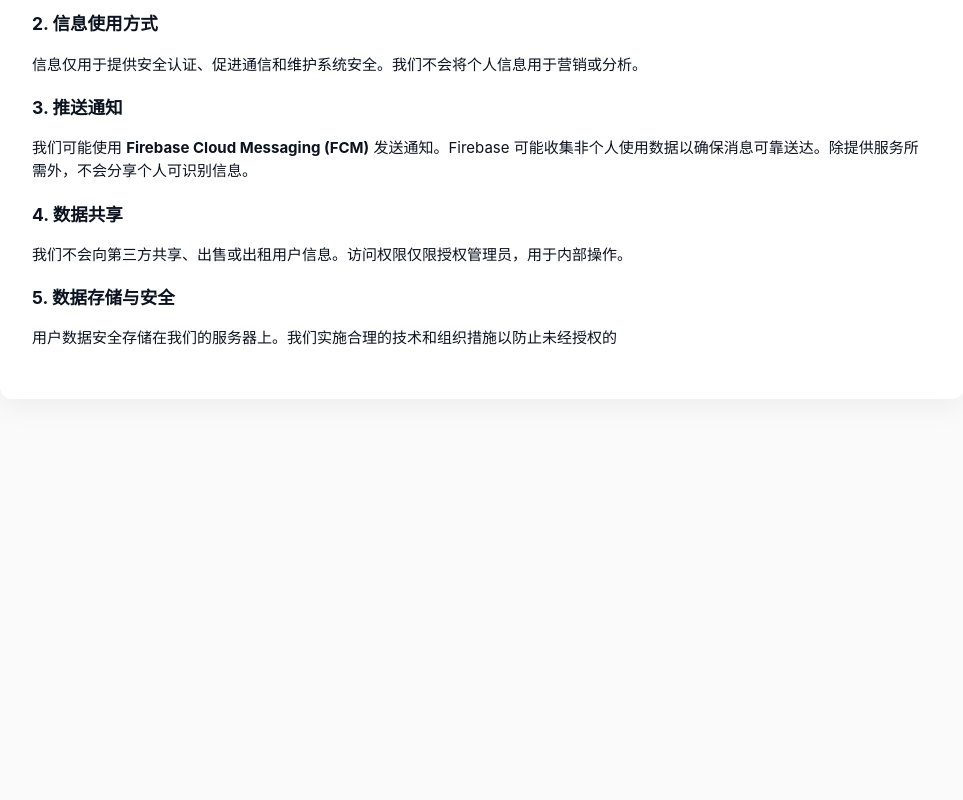
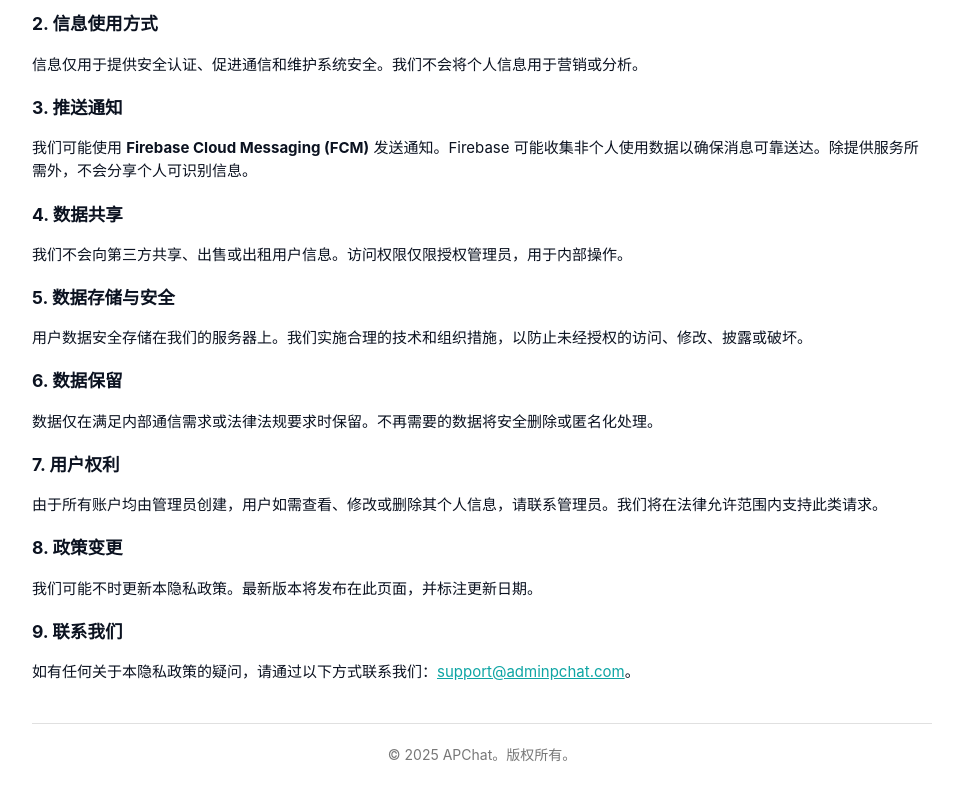
Before and after one commit to apchat-dev/apchat-privacy, a plain HTML site: page privacy-zh.html in a window 1280 px wide. Shown: the part 402-1202 px from the top of the page, without its empty margins (158-1121 px from the left). Before the commit the page ends 833 px from the top, so only its background shows below. Drawn offline with Linux system fonts and the light colour scheme.

Commit message:
feat(App): Update privacy-zh.html

```diff
--- a/privacy-zh.html
+++ b/privacy-zh.html
@@ -110,4 +110,41 @@
     <section aria-labelledby="storage">
       <h3 style="margin:0 0 8px 0">5. 数据存储与安全</h3>
       <p id="storage">
-        用户数据安全存储在我们的服务器上。我们实施合理的技术和组织措施以防止未经授权的
+        用户数据安全存储在我们的服务器上。我们实施合理的技术和组织措施，以防止未经授权的访问、修改、披露或破坏。
+      </p>
+    </section>
+
+    <section aria-labelledby="retention">
+      <h3 style="margin:0 0 8px 0">6. 数据保留</h3>
+      <p id="retention">
+        数据仅在满足内部通信需求或法律法规要求时保留。不再需要的数据将安全删除或匿名化处理。
+      </p>
+    </section>
+
+    <section aria-labelledby="rights">
+      <h3 style="margin:0 0 8px 0">7. 用户权利</h3>
+      <p id="rights">
+        由于所有账户均由管理员创建，用户如需查看、修改或删除其个人信息，请联系管理员。我们将在法律允许范围内支持此类请求。
+      </p>
+    </section>
+
+    <section aria-labelledby="changes">
+      <h3 style="margin:0 0 8px 0">8. 政策变更</h3>
+      <p id="changes">
+        我们可能不时更新本隐私政策。最新版本将发布在此页面，并标注更新日期。
+      </p>
+    </section>
+
+    <section aria-labelledby="contact">
+      <h3 style="margin:0 0 8px 0">9. 联系我们</h3>
+      <p id="contact">
+        如有任何关于本隐私政策的疑问，请通过以下方式联系我们：<a href="mailto:support@adminpchat.com">support@adminpchat.com</a>。
+      </p>
+    </section>
+
+    <footer>
+      © 2025 APChat。版权所有。
+    </footer>
+  </main>
+</body>
+</html>
```
